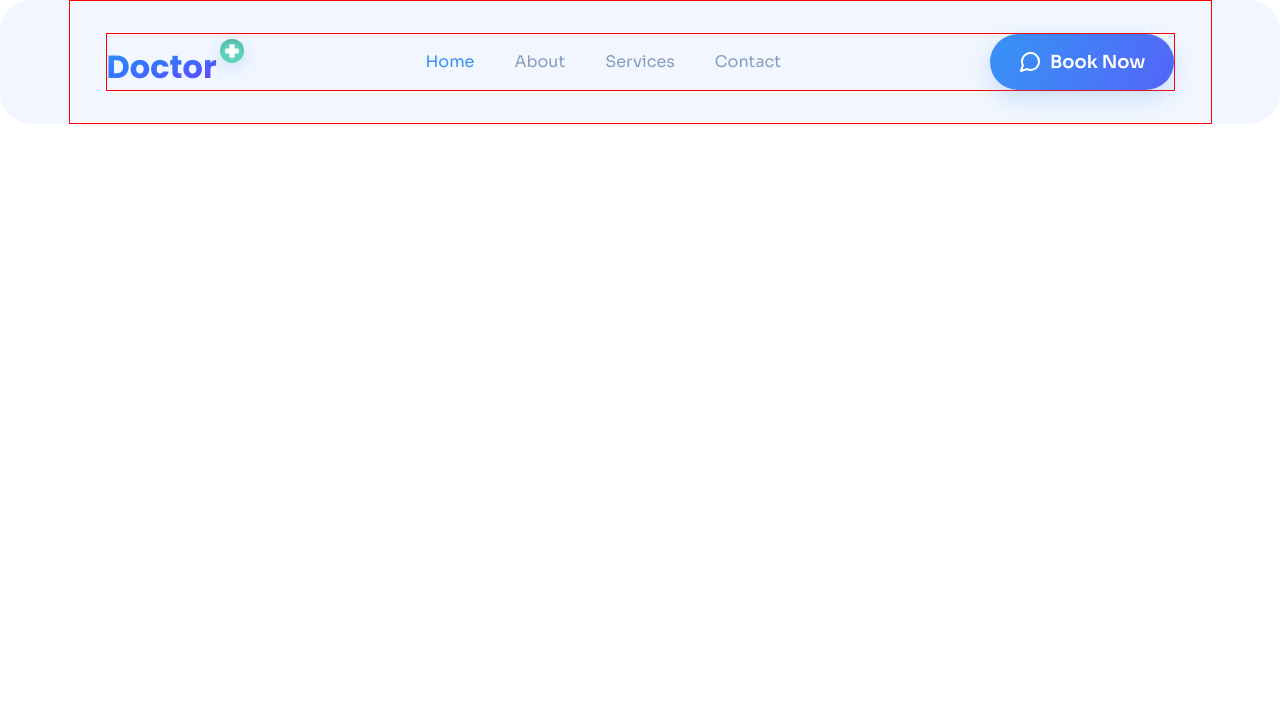
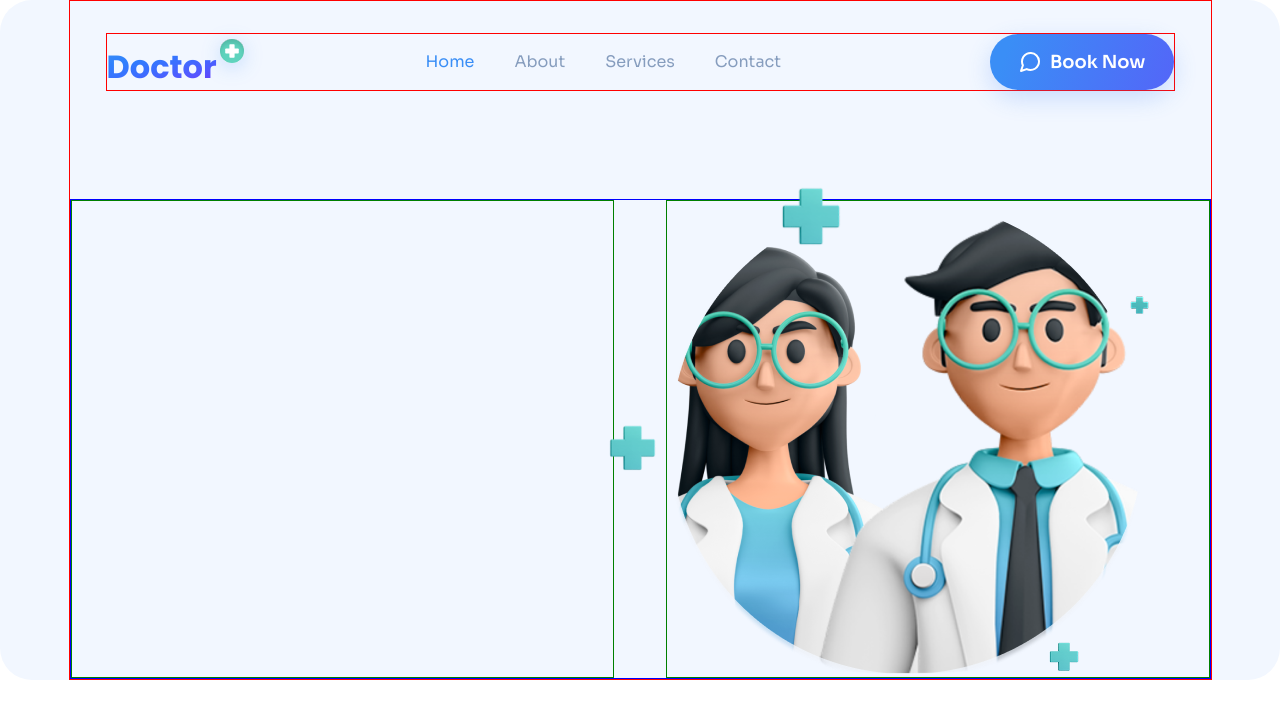
Before and after one commit to Yasi499/git-reset, a plain HTML site: page index.html in a window 1280 px wide. Drawn offline with Linux system fonts and the light colour scheme.

Commit message:
main content work: right aside

```diff
--- a/index.html
+++ b/index.html
@@ -32,6 +32,20 @@
                     <span>Book Now</span>
                 </a>
             </header>
+
+            <div class="main-content">
+                <div class="main-content-column">
+
+                </div>
+                <div class="main-content-column">
+                    <img class="main-content-slide" src="./static/images/doctors.png" alt="doctors">
+                    <img class="main-content-plus-one" src="./static/images/plus-big.png" alt="">
+                    <img class="main-content-plus-two" src="./static/images/plus-big.png" alt="">
+                    <img class="main-content-plus-three" src="./static/images/plus-middle.png" alt="">
+                    <img class="main-content-plus-four" src="./static/images/plus-small.png" alt="">
+                </div>
+            </div>
+
         </div>
     </section>
 
--- a/static/styles/styles.css
+++ b/static/styles/styles.css
@@ -103,3 +103,39 @@ img {
     width: 24px;
     height: 24px;
 }
+
+.main-content {
+    border: 1px solid blue;
+    margin-top: 108px;
+    display: flex;
+    gap: 52px;
+}
+.main-content-column {
+    width: 50%;
+    border: 1px solid green;
+    position: relative;
+}
+.main-content-plus-one {
+    position: absolute;
+    left: 100px;
+    top: -28px;
+    width: 88px;
+}
+.main-content-plus-two {
+    position: absolute;
+    left: -69px;
+    top: 213px;
+    width: 69px;
+}
+.main-content-plus-three {
+    position: absolute;
+    left: 375px;
+    top: 434px;
+    width: 44px;
+}
+.main-content-plus-four {
+    position: absolute;
+    left: 460px;
+    top: 91px;
+    width: 27px;
+}
```
Also changed, not shown: static/images/doctors.png (added), static/images/plus-big.png (added), static/images/plus-middle.png (added), static/images/plus-small.png (added).
